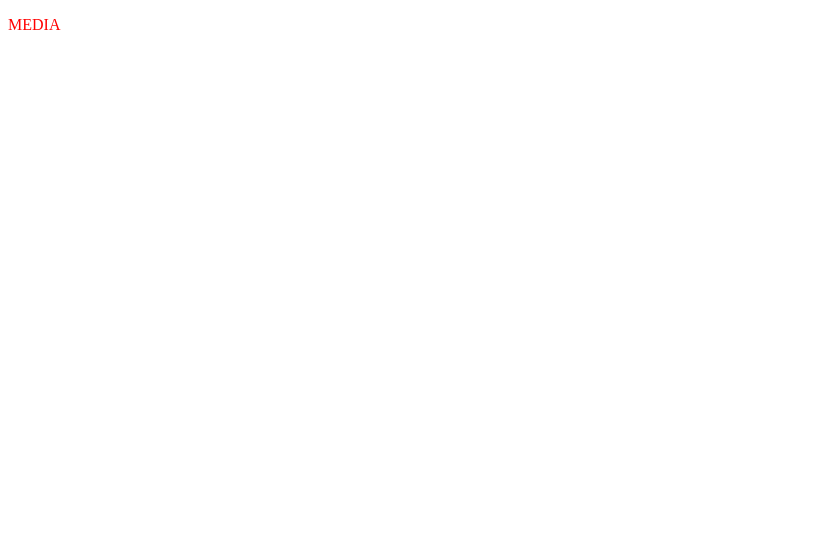
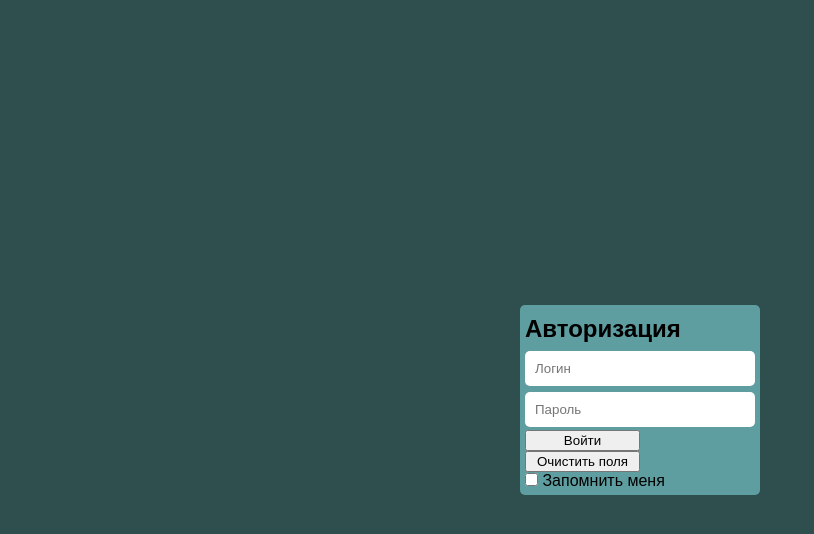
Before and after one commit to Mad-Deuce/ICH_FE_HW_les_4.2, a plain HTML site: page index.html in a window 1280 px wide. Shown: the whole page, without its empty margins (0-814 px from the left). Drawn offline with Linux system fonts and the light colour scheme.

Commit message:
not finish

```diff
--- a/index.html
+++ b/index.html
@@ -7,8 +7,37 @@
     <title>Document</title>
   </head>
   <body>
-    <!-- <div class="class-one">text1</div>
-    <div class="class-two">text2</div> -->
-    <p>MEDIA</p>
+    <div class="container">
+      <form class="auth-form" action="" method="post">
+        <h2 class="auth-form-title">Авторизация</h2>
+
+        <div class="auth-form-body">
+          <input
+            class="auth-input"
+            type="text"
+            name="login"
+            placeholder="Логин"
+          />
+
+          <input
+            class="auth-input"
+            type="password"
+            name="password"
+            placeholder="Пароль"
+          />
+
+          <div class="auth-btns-container">
+            <input class="auth-btn" type="submit" value="Войти" />
+            <input class="auth-btn" type="reset" value="Очистить поля" />
+          </div>
+
+          <div class="auth-cbx-container">
+            <input class="auth-cbx" type="checkbox" name="remember" />
+            Запомнить меня
+          </div>
+
+        </div>
+      </form>
+    </div>
   </body>
 </html>
--- a/styles/style.css
+++ b/styles/style.css
@@ -1,40 +1,56 @@
-.class-one {
-    width: 50dvw;
-    height: 50dvh;
-    /* background-color: blue; */
+
+* {margin: 0;}
+
+body {
+    background-color: #2F4F4F;
+    font-family: Arial, Helvetica, sans-serif;
 }
 
-.class-two {
-    width: 100px;
-    height: 2rem;
-    font-size: 5em;
-    background-color: magenta;
+.container {
+    width: 100vw;
+    height: 100vh;
+    display: flex;
+    justify-content: center;
+    align-items: center;
 }
 
-body {
-    /* background-image: url(https://fsd.ch/wp-content/uploads/2022/08/Social-Media.png);
-    background-size:contain ;
-    background-repeat:no-repeat ;
-    width: 70dvw;
-    height: 70dvh; */
+.auth-form{
+    min-width: 230px;
+    min-height: 180px;
+    background-color: #5F9EA0;
+    border-radius: 5px;
+    padding: 5px;
 }
 
-p {color: black;}
+.auth-form-title{
+    padding: 5px 0;
+}
 
-@media   (max-width: 1500px) {
+.auth-form-body{
+    display: flex;
+    flex-direction: column;
+}
 
-    p {color: red}
+
+.auth-input{
+   border-radius: 5px;
+   border: none;
+   padding: 10px;
+   margin: 3px 0;
+}
+
+.auth-btns-container{
+    margin: 0;
+    padding: 0;
+}
+
+.auth-btn{
+    width: 50%;
+}
+
+.auth-cbx-container{
 
 }
-
-@media  (max-width: 1000px) {
-
-    p {color: green}
+.auth-cbx{
 
 }
-
-@media   (max-width: 500px) {
-
-    p {color: magenta}
-
-}
```
